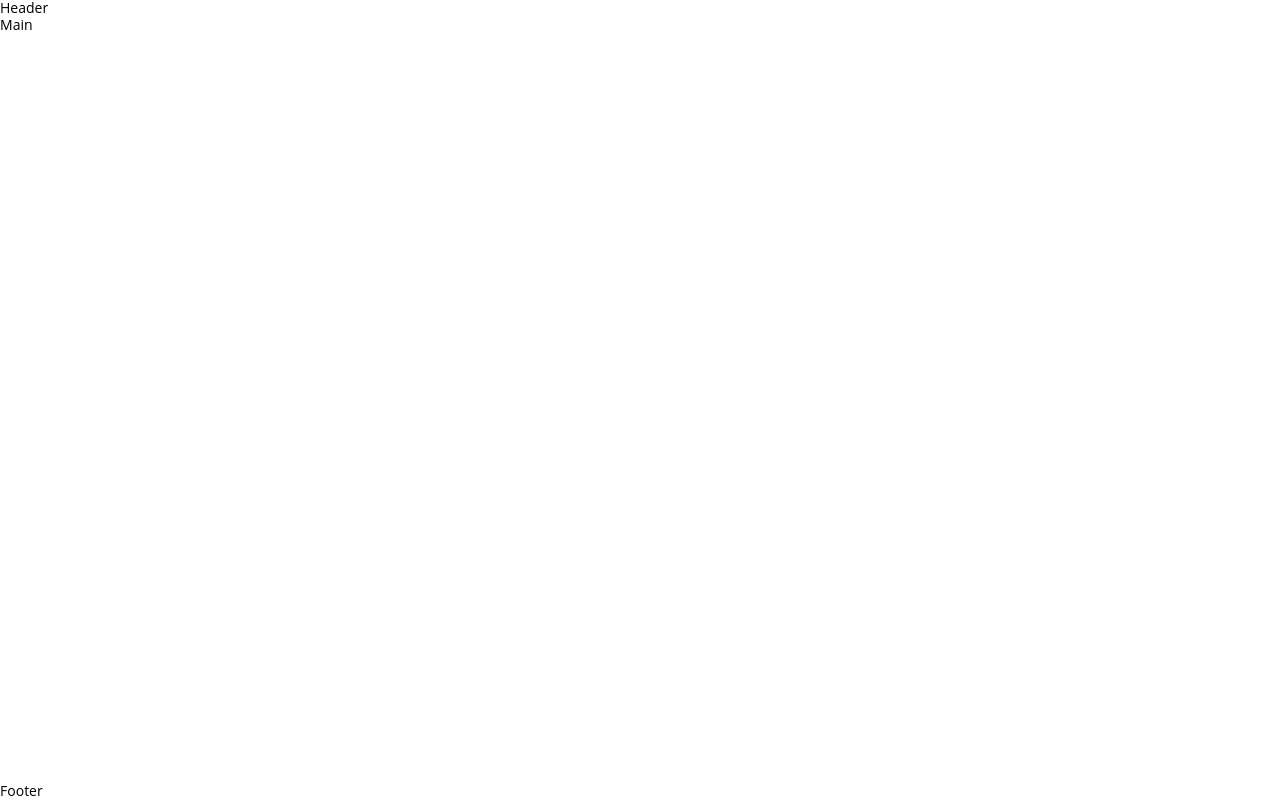
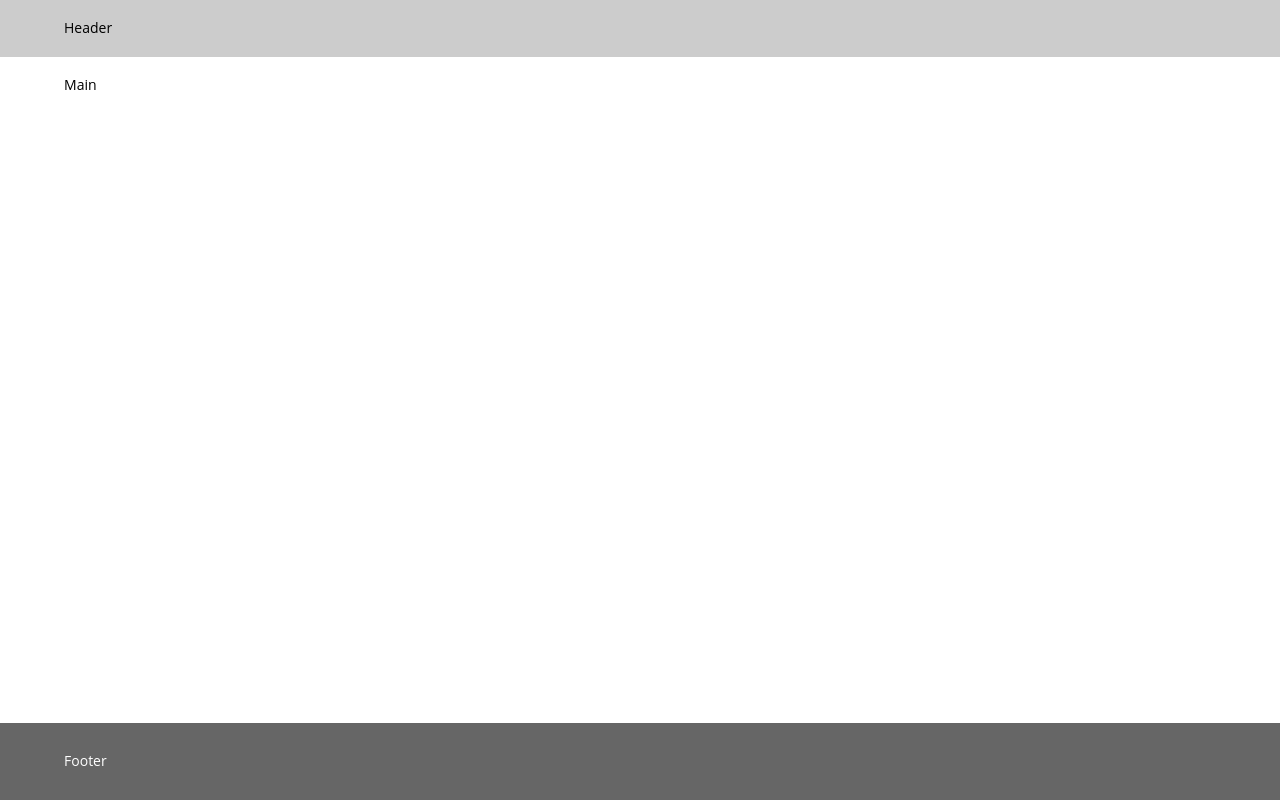
Before and after one commit to samuraijane/willow-creek-news, a React app: page / in a window 1280 px wide. Built offline with nearby package versions, Linux system fonts and the light colour scheme.

Commit message:
style sectioning elements

```diff
--- a/src/sectioning/footer.jsx
+++ b/src/sectioning/footer.jsx
@@ -1,3 +1,7 @@
-const Footer = () => <footer>Footer</footer>;
+const Footer = () => (
+  <footer>
+    <div className="y-wrap">Footer</div>
+  </footer>
+);
 
 export default Footer;
--- a/src/sectioning/header.js
+++ b/src/sectioning/header.js
@@ -1,3 +1,7 @@
-const Header = () => (<header>Header</header>);
+const Header = () => (
+  <header>
+    <div className="y-wrap">Header</div>
+  </header>
+);
 
 export default Header;
--- a/src/sectioning/main.jsx
+++ b/src/sectioning/main.jsx
@@ -1,3 +1,5 @@
-const Main = () => <main>Main</main>;
+const Main = () => (
+  <main className="y-wrap">Main</main>
+);
 
 export default Main;
--- a/src/styles/_base.scss
+++ b/src/styles/_base.scss
@@ -5,6 +5,23 @@ body,
 html {
   height: 100%;
   @include _bodyFont();
+}
+
+//----------------------------------------------------------------------------
+//  footer
+//----------------------------------------------------------------------------
+footer {
+  background-color: #666666;
+  color: white;
+  padding: 30px 0;
+}
+
+//----------------------------------------------------------------------------
+//  header
+//----------------------------------------------------------------------------
+header {
+  background-color: #cccccc;
+  padding: 20px 0;
 }
 
 //----------------------------------------------------------------------------
@@ -19,4 +36,5 @@ ul {
 //----------------------------------------------------------------------------
 main {
   flex: 1;
+  padding: 20px 0;
 }
```
